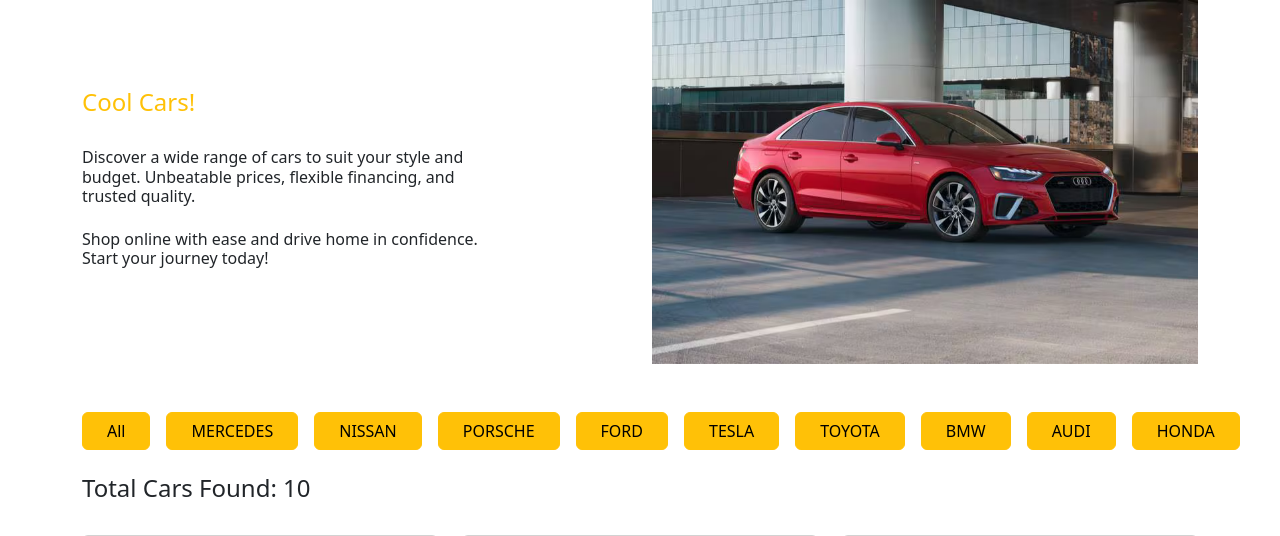
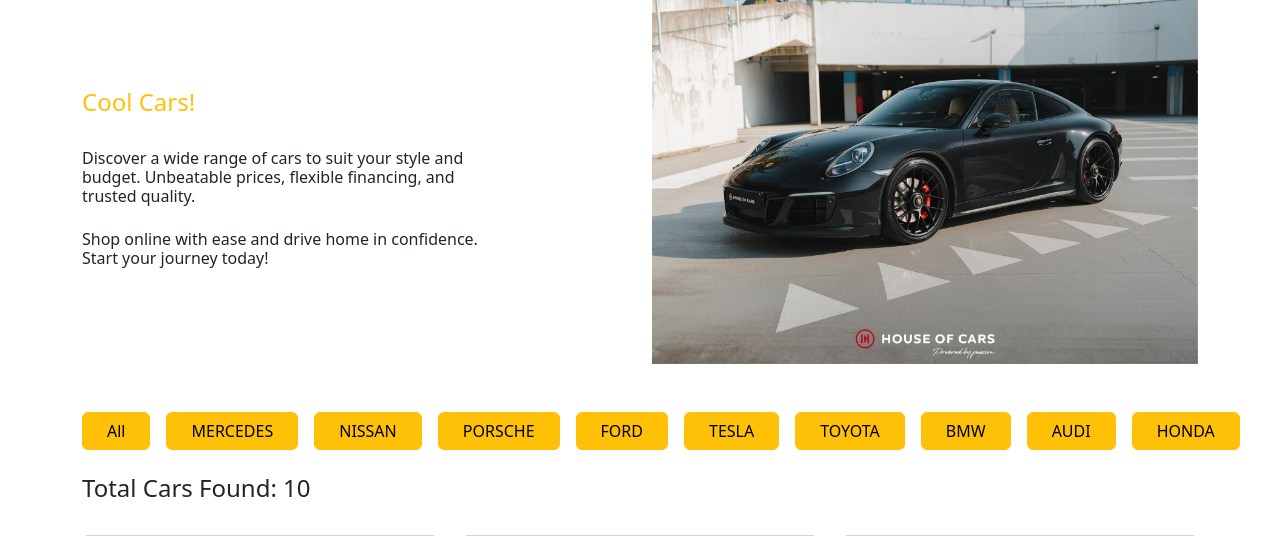
Before and after one commit to Mohaiminul69/cool-wheels, a Django app: page / in a window 1280 px wide. Shown: the part 56-592 px from the top of the page. Run offline with Django 5.2, Linux system fonts and the light colour scheme; data comes from the database, SQL or seed files in the repository; both versions use the stored data as it was after the commit; some libraries are stand-ins or nearby versions.

Commit message:
car added with same brand.

```diff
--- a/cool_wheels/templates/home.html
+++ b/cool_wheels/templates/home.html
@@ -25,10 +25,10 @@
       >
         <div class="carousel-inner">
           <div class="carousel-item active">
-            <img src="{% static 'audi_a4.png' %}" class="d-block w-100" />
+            <img src="{% static 'carrera_03.webp' %}" class="d-block w-100" />
           </div>
           <div class="carousel-item">
-            <img src="{% static 'bmw_3_series.png' %}" class="d-block w-100" />
+            <img src="{% static 'audi_a4.png' %}" class="d-block w-100" />
           </div>
           <div class="carousel-item">
             <img src="{% static 'porsche_mecan.png' %}" class="d-block w-100" />
```
Also changed, not shown: cool_wheels/cars/media/uploads/carrera_03.webp (added), cool_wheels/db.sqlite3, cool_wheels/static/carrera_03.webp (added).
